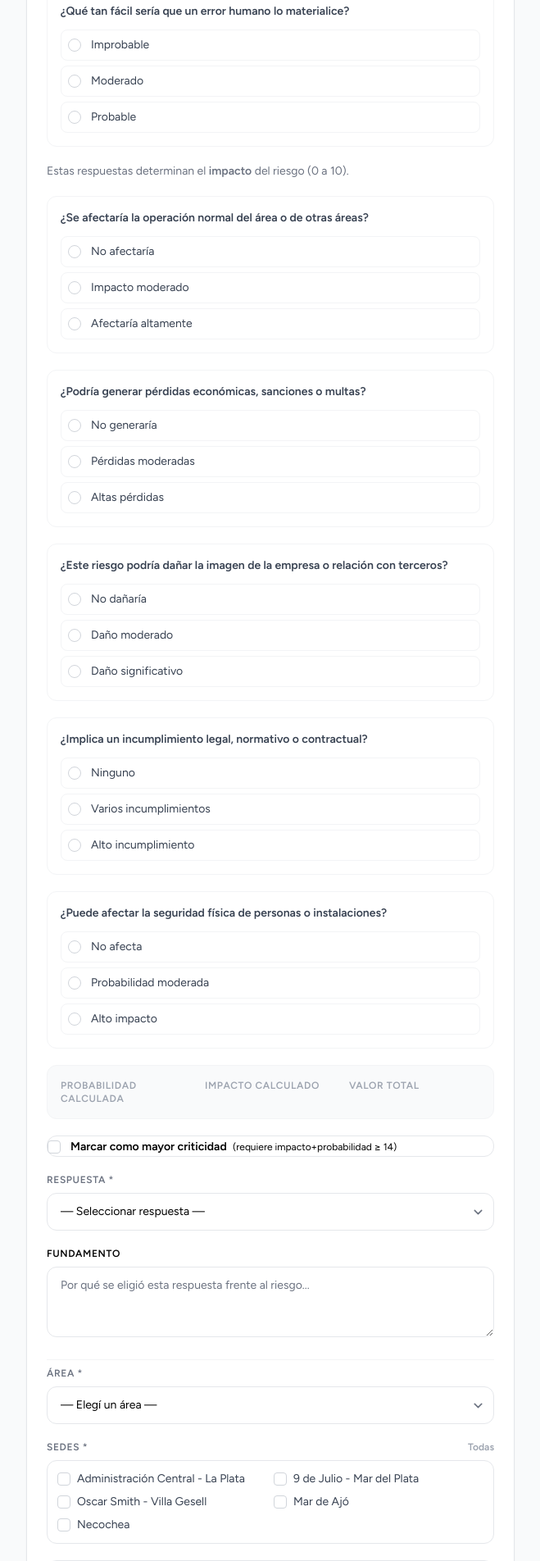
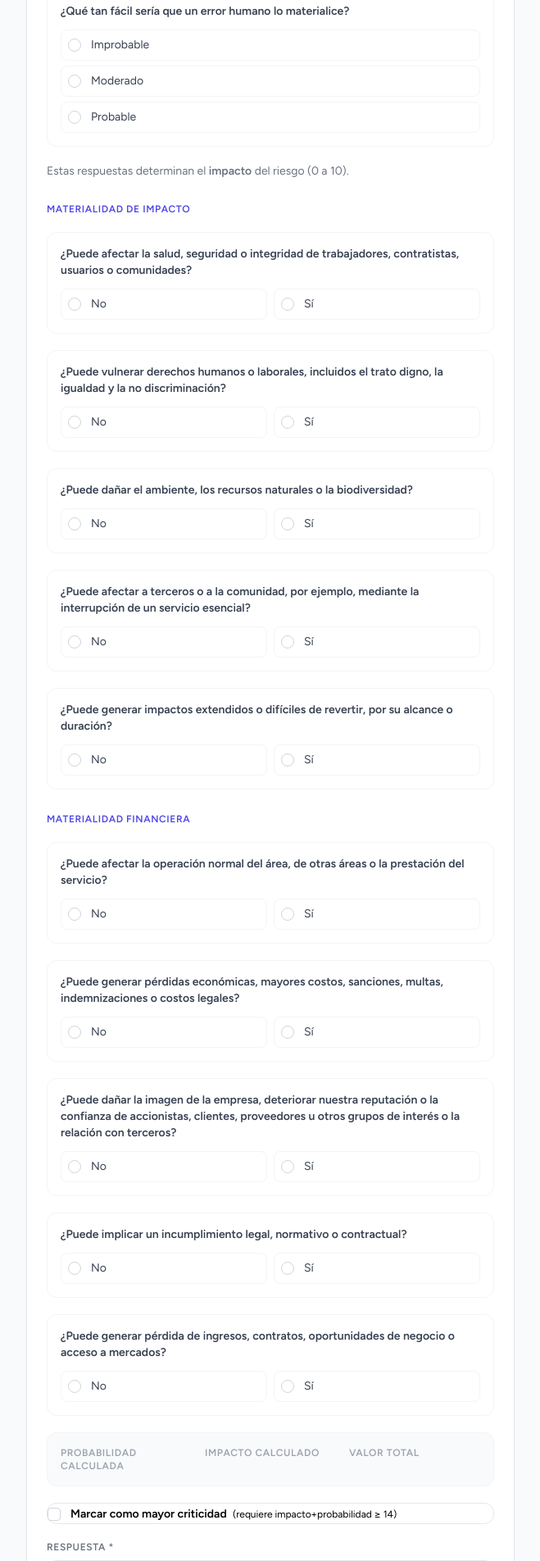
Before and after one commit to nachofernan/gestionriesgos, a Laravel app: page /auditoria/riesgos/create in a window 1280 px wide. Shown: the part 1841-3745 px from the top of the page at 82% size, without its empty margins (0-659 px from the left). Run offline with Laravel 12, Linux system fonts and the light colour scheme; a user stored in the database is signed in; data comes from the database, SQL or seed files in the repository; style sheets or scripts are compiled from the project's sources; parts of the project's set-up code (start-up, migrations or seed data) failed here and were passed over; some libraries are stand-ins or nearby versions.

Commit message:
feat(auditoria): impacto clásico con doble materialidad (D-045)
El impacto de los riesgos no ambientales pasa de 5 preguntas de 0-2 a 10
de sí/no, agrupadas en materialidad de impacto y materialidad financiera.
La escala sigue siendo 0-10: cálculo, clasificación y residual no cambian.
reglas() toma cantidad y rango de respuestas de la config.

Co-Authored-By: Claude Opus 5.5 <noreply@anthropic.com>

```diff
--- a/app/Services/Auditoria/EvaluacionRiesgo.php
+++ b/app/Services/Auditoria/EvaluacionRiesgo.php
@@ -17,7 +17,7 @@ use Illuminate\Validation\Rule;
  * recalcularStore(), para que el alta y el recálculo no puedan calcular distinto.
  *
  * La evaluación guardada es `['metodo' => ..., 'respuestas' => [...]]`.
- * Clásica: respuestas = {probabilidad: {id: 0-2}, impacto: {id: 0-2}}.
+ * Clásica: respuestas = {probabilidad: {id: 0-2}, impacto: {id: 0-1}} (D-045).
  * Ambiental: respuestas = {control, frecuencia, medio, naturaleza, magnitud,
  * materialidad_impacto: [ids], materialidad_financiera: [ids]}.
  */
@@ -32,16 +32,24 @@ class EvaluacionRiesgo
         'magnitud' => 'impacto.magnitud',
     ];
 
-    /** Reglas del request (mismos nombres de campo que el form del wizard). */
+    /**
+     * Reglas del request (mismos nombres de campo que el form del wizard). En el
+     * clásico, una respuesta por pregunta de config/riesgo_preguntas.php, con el
+     * rango de valores de sus opciones (probabilidad 0-2, impacto sí/no, D-045).
+     * Tests: el_impacto_clasico_exige_las_diez_respuestas,
+     * el_impacto_clasico_solo_acepta_si_o_no.
+     */
     public static function reglas(MetodoEvaluacion $metodo): array
     {
         if ($metodo === MetodoEvaluacion::Clasica) {
-            return [
-                'probabilidad_respuestas' => 'required|array|size:5',
-                'probabilidad_respuestas.*' => 'required|integer|min:0|max:2',
-                'impacto_respuestas' => 'required|array|size:5',
-                'impacto_respuestas.*' => 'required|integer|min:0|max:2',
-            ];
+            $reglas = [];
+            foreach (config('riesgo_preguntas') as $eje => $preguntas) {
+                $valores = array_column($preguntas[0]['opciones'], 'v');
+                $reglas[$eje.'_respuestas'] = 'required|array|size:'.count($preguntas);
+                $reglas[$eje.'_respuestas.*'] = 'required|integer|min:'.min($valores).'|max:'.max($valores);
+            }
+
+            return $reglas;
         }
 
         $config = config('riesgo_ambiental');
@@ -103,7 +111,8 @@ class EvaluacionRiesgo
 
     /**
      * Impacto y probabilidad que da una evaluación.
-     * Clásica: cada eje es la suma de sus 5 respuestas (0-2), de 0 a 10.
+     * Clásica: cada eje es la suma de sus respuestas, de 0 a 10: probabilidad,
+     * 5 de 0-2; impacto, 10 de sí/no (D-045).
      * Ambiental: probabilidad = control + frecuencia (2 a 10). Impacto = medio +
      * naturaleza + magnitud (3 a 10) más un extra por materialidades marcadas
      * (ver extraMaterialidad()), con tope 10.
--- a/config/riesgo_preguntas.php
+++ b/config/riesgo_preguntas.php
@@ -1,7 +1,8 @@
 <?php
 
-// Preguntas del wizard de creación de riesgos para calcular impacto y
-// probabilidad (0-10 cada una) como suma de las 5 respuestas de su eje.
+// Preguntas del método clásico para calcular impacto y probabilidad (0-10
+// cada uno) como suma de las respuestas de su eje: probabilidad, 5 preguntas
+// de 0 a 2; impacto, 10 preguntas de sí/no (0 o 1).
 return [
     'probabilidad' => [
         ['id' => 1, 'pregunta' => '¿Este riesgo ya ocurrió en el pasado en esta área o similares?', 'opciones' => [
@@ -30,31 +31,20 @@ return [
             ['v' => 2, 't' => 'Probable'],
         ]],
     ],
-    'impacto' => [
-        ['id' => 1, 'pregunta' => '¿Se afectaría la operación normal del área o de otras áreas?', 'opciones' => [
-            ['v' => 0, 't' => 'No afectaría'],
-            ['v' => 1, 't' => 'Impacto moderado'],
-            ['v' => 2, 't' => 'Afectaría altamente'],
-        ]],
-        ['id' => 2, 'pregunta' => '¿Podría generar pérdidas económicas, sanciones o multas?', 'opciones' => [
-            ['v' => 0, 't' => 'No generaría'],
-            ['v' => 1, 't' => 'Pérdidas moderadas'],
-            ['v' => 2, 't' => 'Altas pérdidas'],
-        ]],
-        ['id' => 3, 'pregunta' => '¿Este riesgo podría dañar la imagen de la empresa o relación con terceros?', 'opciones' => [
-            ['v' => 0, 't' => 'No dañaría'],
-            ['v' => 1, 't' => 'Daño moderado'],
-            ['v' => 2, 't' => 'Daño significativo'],
-        ]],
-        ['id' => 4, 'pregunta' => '¿Implica un incumplimiento legal, normativo o contractual?', 'opciones' => [
-            ['v' => 0, 't' => 'Ninguno'],
-            ['v' => 1, 't' => 'Varios incumplimientos'],
-            ['v' => 2, 't' => 'Alto incumplimiento'],
-        ]],
-        ['id' => 5, 'pregunta' => '¿Puede afectar la seguridad física de personas o instalaciones?', 'opciones' => [
-            ['v' => 0, 't' => 'No afecta'],
-            ['v' => 1, 't' => 'Probabilidad moderada'],
-            ['v' => 2, 't' => 'Alto impacto'],
-        ]],
-    ],
+    // Doble materialidad (D-045): 10 preguntas de sí/no, 1 punto cada una.
+    'impacto' => array_map(
+        fn (array $p) => $p + ['opciones' => [['v' => 0, 't' => 'No'], ['v' => 1, 't' => 'Sí']]],
+        [
+            ['id' => 1, 'grupo' => 'Materialidad de impacto', 'pregunta' => '¿Puede afectar la salud, seguridad o integridad de trabajadores, contratistas, usuarios o comunidades?'],
+            ['id' => 2, 'grupo' => 'Materialidad de impacto', 'pregunta' => '¿Puede vulnerar derechos humanos o laborales, incluidos el trato digno, la igualdad y la no discriminación?'],
+            ['id' => 3, 'grupo' => 'Materialidad de impacto', 'pregunta' => '¿Puede dañar el ambiente, los recursos naturales o la biodiversidad?'],
+            ['id' => 4, 'grupo' => 'Materialidad de impacto', 'pregunta' => '¿Puede afectar a terceros o a la comunidad, por ejemplo, mediante la interrupción de un servicio esencial?'],
+            ['id' => 5, 'grupo' => 'Materialidad de impacto', 'pregunta' => '¿Puede generar impactos extendidos o difíciles de revertir, por su alcance o duración?'],
+            ['id' => 6, 'grupo' => 'Materialidad financiera', 'pregunta' => '¿Puede afectar la operación normal del área, de otras áreas o la prestación del servicio?'],
+            ['id' => 7, 'grupo' => 'Materialidad financiera', 'pregunta' => '¿Puede generar pérdidas económicas, mayores costos, sanciones, multas, indemnizaciones o costos legales?'],
+            ['id' => 8, 'grupo' => 'Materialidad financiera', 'pregunta' => '¿Puede dañar la imagen de la empresa, deteriorar nuestra reputación o la confianza de accionistas, clientes, proveedores u otros grupos de interés o la relación con terceros?'],
+            ['id' => 9, 'grupo' => 'Materialidad financiera', 'pregunta' => '¿Puede implicar un incumplimiento legal, normativo o contractual?'],
+            ['id' => 10, 'grupo' => 'Materialidad financiera', 'pregunta' => '¿Puede generar pérdida de ingresos, contratos, oportunidades de negocio o acceso a mercados?'],
+        ],
+    ),
 ];
--- a/resources/views/auditoria/riesgo/partials/wizard-clasico.blade.php
+++ b/resources/views/auditoria/riesgo/partials/wizard-clasico.blade.php
@@ -1,14 +1,21 @@
 {{--
-    Preguntas de un eje del método clásico (5 preguntas, 0-2 cada una). Lo usan
-    riesgo/create y riesgo/recalcular. Necesita un x-data con un objeto `{{ $eje }}`
+    Preguntas de un eje del método clásico (probabilidad: 5 de 0-2; impacto: 10
+    de sí/no agrupadas por materialidad, D-045). Lo usan riesgo/create y
+    riesgo/recalcular. Necesita un x-data con un objeto `{{ $eje }}`
     (probabilidad o impacto) para el total en vivo.
     Recibe: $eje, $preguntas (las del eje) y $valores (respuestas vigentes, id => valor).
 --}}
 <p class="text-sm text-gray-500">Estas respuestas determinan {{ $eje === 'impacto' ? 'el' : 'la' }} <strong>{{ $eje }}</strong> del riesgo (0 a 10).</p>
+@php $grupoAnterior = null; @endphp
 @foreach ($preguntas as $p)
+    @if (($p['grupo'] ?? null) !== null && $p['grupo'] !== $grupoAnterior)
+        <p class="text-xs font-bold text-indigo-600 uppercase tracking-wider pt-2">{{ $p['grupo'] }}</p>
+        @php $grupoAnterior = $p['grupo']; @endphp
+    @endif
+    @php $binaria = count($p['opciones']) === 2; @endphp
     <div class="border border-gray-100 rounded-xl p-4 @error($eje.'_respuestas.'.$p['id']) border-red-300 bg-red-50/30 @enderror">
         <p class="text-sm font-semibold text-gray-700 mb-3">{{ $p['pregunta'] }}</p>
-        <div class="space-y-1.5">
+        <div class="{{ $binaria ? 'flex gap-2' : 'space-y-1.5' }}">
             @foreach ($p['opciones'] as $o)
                 @php
                     // Sin guardar contra null, una respuesta vacía (null) coincidiría con la
@@ -16,7 +23,7 @@
                     $seleccion = old($eje.'_respuestas.'.$p['id'], $valores[$p['id']] ?? null);
                     $checked = $seleccion !== null && $seleccion == $o['v'];
                 @endphp
-                <label class="flex items-center gap-3 p-2 rounded-lg border cursor-pointer transition-all
+                <label class="flex items-center gap-3 p-2 rounded-lg border cursor-pointer transition-all {{ $binaria ? 'flex-1' : '' }}
                     {{ $checked ? 'border-indigo-200 bg-indigo-50/50' : 'border-gray-100 hover:border-indigo-200 hover:bg-indigo-50/20' }}">
                     <input type="radio" name="{{ $eje }}_respuestas[{{ $p['id'] }}]" value="{{ $o['v'] }}"
                         {{ $checked ? 'checked' : '' }}
--- a/resources/views/livewire/auditoria/riesgo/show/partials/evaluacion-vigente.blade.php
+++ b/resources/views/livewire/auditoria/riesgo/show/partials/evaluacion-vigente.blade.php
@@ -40,8 +40,13 @@
                         <div>
                             <p class="text-[10px] font-bold uppercase tracking-wider text-gray-400 mb-1.5">{{ $titulo }} = {{ $riesgo->$eje }}</p>
                             <ul class="space-y-1.5">
+                                @php $grupoAnterior = null; @endphp
                                 @foreach($preguntas[$eje] as $p)
                                     @php $valor = $r[$eje][$p['id']] ?? null; @endphp
+                                    @if(($p['grupo'] ?? null) !== null && $p['grupo'] !== $grupoAnterior)
+                                        <li class="pt-1 text-[10px] font-bold uppercase tracking-wider text-indigo-500">{{ $p['grupo'] }}</li>
+                                        @php $grupoAnterior = $p['grupo']; @endphp
+                                    @endif
                                     <li class="text-xs leading-5">
                                         <span class="text-gray-500">{{ $p['pregunta'] }}</span>
                                         <span class="block font-semibold text-gray-800">{{ $opcion($p['opciones'], $valor) }} <span class="text-gray-400 font-normal">({{ $valor ?? '—' }})</span></span>
```
Also changed, not shown: CLAUDE.md (+1 -1 lines), docs/DECISIONES.md (+26 -0 lines), tests/Feature/Auditoria/AltaAreaResponsableTest.php (+1 -1 lines), tests/Feature/Auditoria/AuditorTest.php (+1 -1 lines), tests/Feature/Auditoria/EvaluacionAmbientalTest.php (+2 -2 lines), tests/Feature/Auditoria/EvaluacionRiesgoTest.php (+33 -3 lines), tests/Feature/Auditoria/RiesgoAreaLineaTest.php (+1 -1 lines), tests/Feature/Auditoria/RiesgoDimensionesTest.php (+1 -1 lines), tests/Feature/Auditoria/RiesgoFundamentoTest.php (+1 -1 lines), tests/Feature/Auditoria/RiesgoRecalcularTest.php (+5 -5 lines), tests/Feature/Auditoria/RiesgoRespuestaRestringidaTest.php (+1 -1 lines), tests/Feature/Auditoria/RiesgoSedesTest.php (+1 -1 lines), tests/Feature/Auditoria/RiesgoWizardTest.php (+2 -2 lines), docs/CHANGELOG.md.
